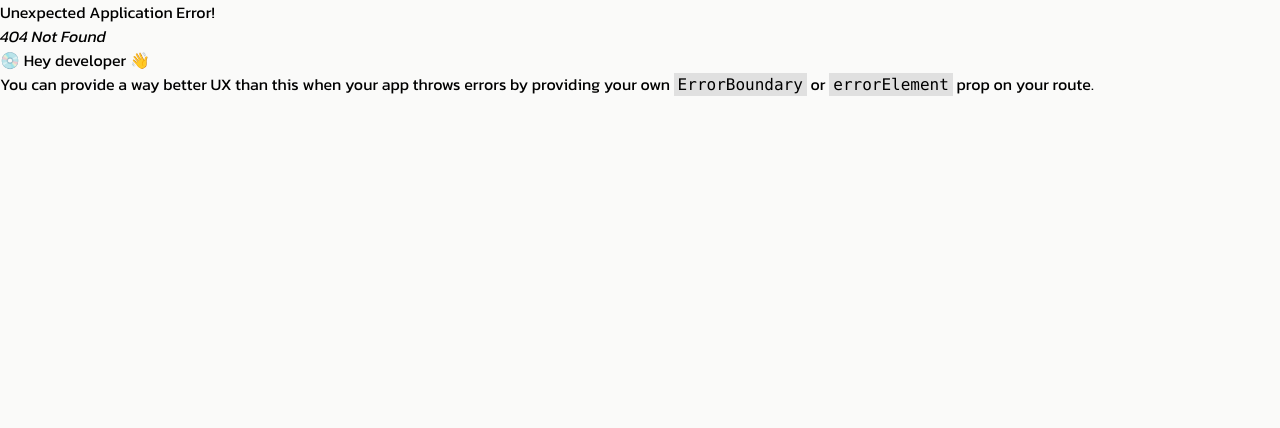
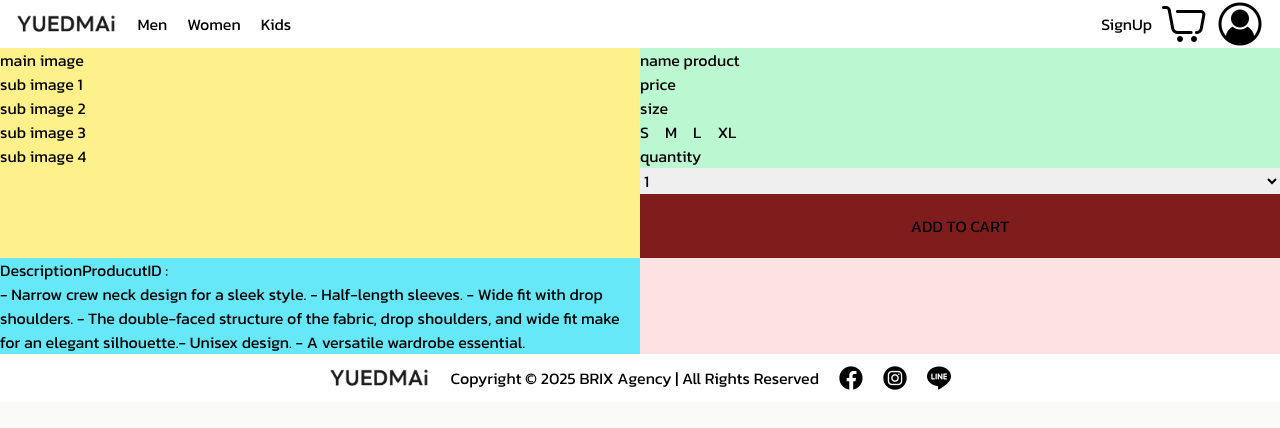
Before and after one commit to Chinnawat-TT/Person-project-frontend, a React (Vite) app: page /men/saleitem/1 in a window 1280 px wide. Before the commit this address had no page. Shown: the top 428 px of the page. Built offline with nearby package versions, Linux system fonts and the light colour scheme.

Commit message:
route salecard item

```diff
--- a/src/layout/Header.jsx
+++ b/src/layout/Header.jsx
@@ -10,7 +10,7 @@ export default function Header() {
         <Link to="/">
           <img className=" h-5" src="../../public/logoneww.png" alt="" />
         </Link>
-        <Link to="/sale/men">Men</Link>
+        <Link to="/men">Men</Link>
         <Link to="/women">Women</Link>
         <Link to="/kids">Kids</Link>
       </div>
--- a/src/pages/sale/KidsPage.jsx
+++ b/src/pages/sale/KidsPage.jsx
@@ -9,7 +9,7 @@ export default function KidsPage() {
 
   },[])
   return (
-    <div className=" flex flex-col md:flex-row gap-4 p-4 w-full">
+    <div className=" flex flex-col md:flex-row gap-4 p-4 w-full items-center justify-center">
     {show.map((el,index)=>(
       <div key={index}>
 
--- a/src/pages/sale/MenPage.jsx
+++ b/src/pages/sale/MenPage.jsx
@@ -2,6 +2,7 @@ import { useEffect, useState } from "react";
 import SaleCard from "./Salecard";
 import axios from "../../config/axios";
 import Loading from "../../components/Loading";
+import { Link } from "react-router-dom";
 
 export default function MenPage() {
   const [show, setShow] = useState([]);
@@ -15,13 +16,17 @@ export default function MenPage() {
       .finally(()=> setLoading(false));
   }, []);
   console.log(show);
+
   return (
-    <div className=" flex flex-col md:flex-row gap-4 p-4 w-full">
+    <div className=" flex flex-col md:flex-row gap-4 p-4 w-full justify-center items-center">
       {loading && <Loading/>}
       {show.map((el, index) => (
+        <Link to={`/men/saleitem/${el.id}`}>
         <div key={index}>
           <SaleCard show={el} />
         </div>
+        </Link>
+
       ))}
     </div>
   );
--- /dev/null
+++ b/src/pages/sale/SaleCardItem.jsx
@@ -0,0 +1,54 @@
+export default function SaleCardItem() {
+  return (
+    <div className=" bg-red-100  grid grid-cols-2">
+
+      <div className=" bg-yellow-200">
+        <div> main image </div>
+        <div>sub image 1</div>
+        <div>sub image 2</div>
+        <div>sub image 3</div>
+        <div>sub image 4</div>
+      </div>
+      <div className=" flex flex-col bg-green-200">
+        <span>name product</span>
+        <span>price</span>
+        <span>size</span>
+        <div className=" flex gap-4">
+          <button>S</button>
+          <button>M</button>
+          <button>L</button>
+          <button>XL</button>
+        </div>
+        <span>quantity</span>
+        <select name="size" id="size-select">
+          <option value="1">1</option>
+          <option value="2">2</option>
+          <option value="3">3</option>
+          <option value="4">4</option>
+          <option value="5">5</option>
+          <option value="6">6</option>
+          <option value="7">7</option>
+          <option value="8">8</option>
+          <option value="9">9</option>
+          <option value="10">10</option>
+          <option value="11">11</option>
+          <option value="12">12</option>
+        </select>
+        <button className=" bg-red-900 p-5"> ADD TO CART </button>
+      </div>
+      <div className=" bg-cyan-300 ">
+        <div>
+          <span>Description</span>
+          <span>ProducutID : </span>
+        </div>
+        <span>
+          - Narrow crew neck design for a sleek style.
+          - Half-length sleeves. -
+          Wide fit with drop shoulders. - The double-faced structure of the
+          fabric, drop shoulders, and wide fit make for an elegant silhouette.-
+          Unisex design. - A versatile wardrobe essential.
+        </span>
+      </div>
+    </div>
+  );
+}
--- a/src/pages/sale/WomenPage.jsx
+++ b/src/pages/sale/WomenPage.jsx
@@ -11,7 +11,7 @@ export default function WomenPage() {
     axios.get("/sale/women").then( res => setShow(res.data)).catch( err => console.log(err))
   },[])
   return (
-    <div className=" flex flex-col md:flex-row gap-4 p-4 w-full">
+    <div className=" flex flex-col md:flex-row gap-4 p-4 w-full justify-center items-center">
       {show.map((el,index)=>(
         <div key={index}>
 
--- a/src/router/Router.jsx
+++ b/src/router/Router.jsx
@@ -11,6 +11,7 @@ import ProfilePage from '../pages/ProfilePage'
 import RedireactAuthenticated from '../features/auth/RedireactAuthenticated'
 import AdminPage from '../features/profile/AdminPage'
 import AddProduct from '../features/profile/AddProduct'
+import SaleCardItem from '../pages/sale/SaleCardItem'
 
 const router = createBrowserRouter([
     {
@@ -25,12 +26,13 @@ const router = createBrowserRouter([
             {path : '/cart', element : <CartPage/>},
             {path : "/signup" , element : <SignUpPage/>},
             {path : "/login" , element : <LoginPage/> },
-            {path : "/sale/men", element : <MenPage/>},
+            {path : "/men", element : <MenPage/>},
             {path : "/women", element : <WomenPage/>},
             {path : "/kids", element : <KidsPage/>},
             {path : "/profile", element : <ProfilePage/>},
             {path : "/admin", element : <AdminPage/>},
-            {path : "/admin/addproduct", element : <AddProduct/>}
+            {path : "/admin/addproduct", element : <AddProduct/>},
+            {path : "/men/saleitem/:itemId",element:<SaleCardItem/>}
 
 
         ]
```
